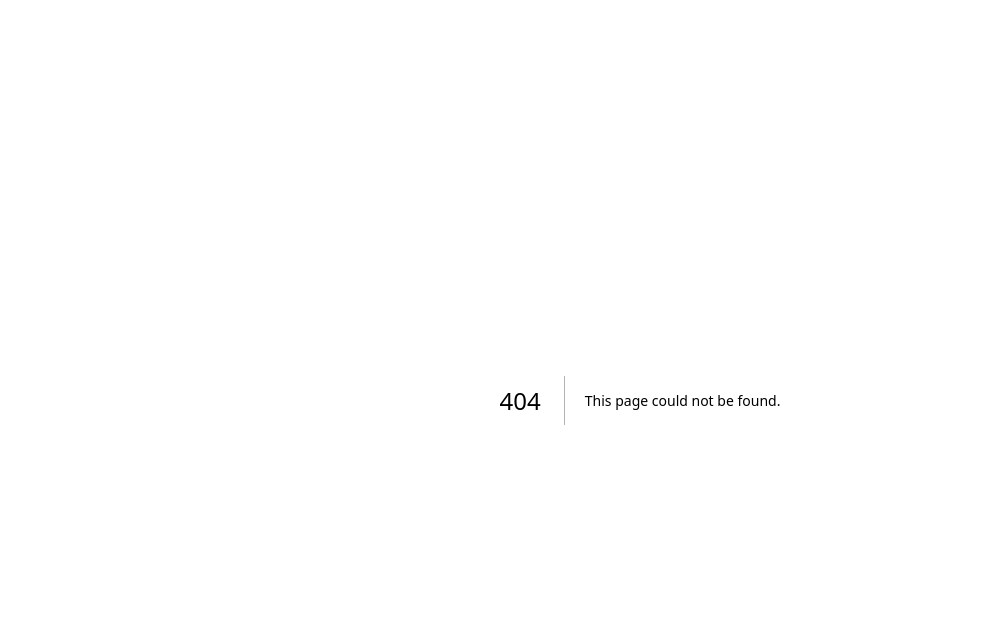
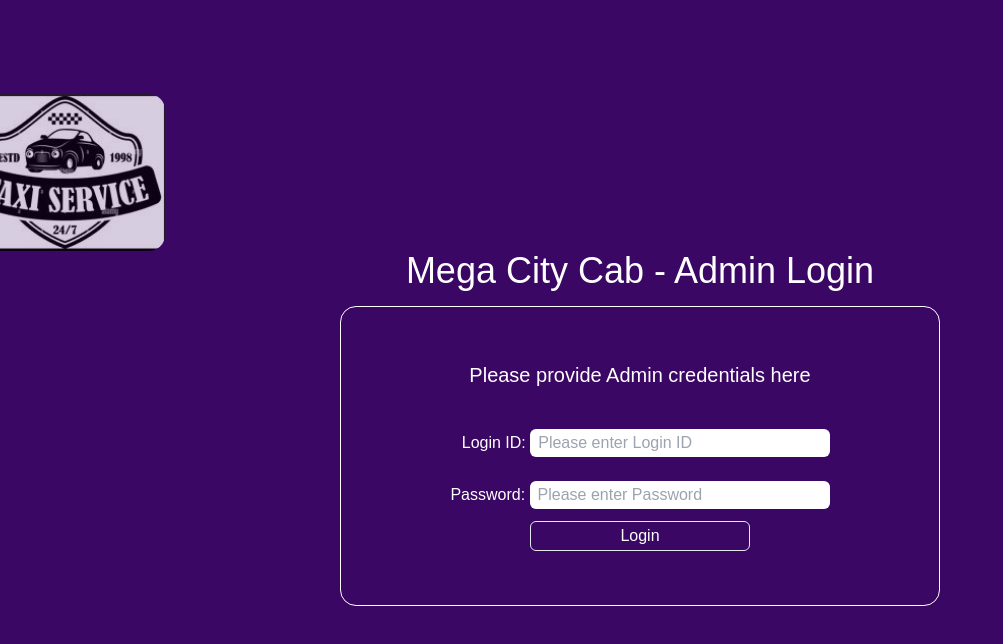
Before and after one commit to AKILADILSHANED/mega_city_cabs_frontend_admin, a Next.js app: page /AdminLogin in a window 1280 px wide. Before the commit this address had no page. Shown: the top 644 px of the page, without its empty margins (0-1003 px from the left). Built offline with nearby package versions, Linux system fonts and the light colour scheme.

Commit message:
Created Admin Loign UI

```diff
--- /dev/null
+++ b/app/AdminDashBoard/page.jsx
@@ -0,0 +1,24 @@
+import React from 'react'
+
+export default function AdminDashBoard() {
+  return (
+    <div>
+        <div className='bg-purple-800 h-[50px] mt-2 ml-1 mr-1 shadow-md flex items-center justify-center text-2xl font-bold'>
+            <label className='text-white'>Welcome to Mega Cabs Serivce Admin Panel</label>
+        </div>
+
+        <div className='flex flex-col mt-1 ml-1'>
+            <div className='bg-purple-900 text-white w-[260px] h-[35px] flex items-center justify-center hover:bg-purple-800'>
+                <label>Admin Modules</label>
+            </div>
+            <div className='shadow-lg w-[260px] h-[530px] border'>
+
+            </div>
+        </div>
+
+        <div className='shadow-lg w-[1080px] h-[565px] ml-[280px] mt-[-565px] border'>
+
+        </div>
+    </div>
+  )
+}
--- /dev/null
+++ b/app/AdminLogin/page.jsx
@@ -0,0 +1,95 @@
+"use client";
+import React, { useState } from "react";
+import { useRouter } from "next/navigation";
+
+export default function AdminLogin() {
+  const router = useRouter();
+  const [loginID, setLoginID] = useState("");
+  const [password, setPassword] = useState("");
+  const [error, setError] = useState("");
+
+  const handleSubmit = async (e) => {
+    const adminUsername = loginID;
+    const adminPassword = password;
+
+    e.preventDefault();
+
+    const url = `http://localhost:8080/api/v1/admin/admin-login?userName=${encodeURIComponent(
+      adminUsername
+    )}&password=${encodeURIComponent(adminPassword)}`;
+    try {
+      const request = await fetch(url, {
+        method: "POST",
+      });
+
+      if (request.ok) {
+        const result = await request.json();
+        if (result == true) {
+            router.push("/AdminDashBoard")
+        } else {
+          setError("Error: Please provide valid admin credentials.");
+        }
+      } else {
+        alert("Error in login. Please contact admin.");
+      }
+    } catch (error) {
+      alert(error);
+    }
+  };
+
+  return (
+    <div>
+      <div className=" flex flex-col items-center justify-center bg-purple-950 min-h-screen">
+        <img
+          src="/logo.JPG"
+          alt="img"
+          className="ml-[-1150px] mt-[-100px] rounded-2xl w-[200px] opacity-80"
+        />
+
+        <div className="text-white text-4xl mb-[15px] mt-[-50]">
+          Mega City Cab - Admin Login
+        </div>
+        <form onSubmit={handleSubmit}>
+          <div className="flex flex-col items-center justify-center border border-white h-[300px] w-[600px] rounded-2xl">
+            <div className="text-white text-xl mb-10">
+              Please provide Admin credentials here
+            </div>
+            <div>
+              <label className="text-white ml-3">Login ID: </label>
+              <input
+                type="text"
+                value={loginID}
+                onChange={(e) => setLoginID(e.target.value)}
+                className="rounded-md h-7 w-[300px] px-2"
+                placeholder="Please enter Login ID"
+              />
+            </div>
+            <br />
+            <div>
+              <label className="text-white">Password: </label>
+              <input
+                type="password"
+                value={password}
+                onChange={(e) => setPassword(e.target.value)}
+                className="rounded-md h-7 w-[300px] px-2"
+                placeholder="Please enter Password"
+              />
+            </div>
+
+            <div>
+              <button
+                type="submit"
+                className="text-white border h-[30px] w-[220px] mt-3 rounded-md hover:bg-slate-400 hover:text-black">
+                Login
+              </button>
+            </div>
+
+            <div>
+              <label className="text-red-500 hover:text-white">{error}</label>
+            </div>
+          </div>
+        </form>
+      </div>
+    </div>
+  );
+}
--- a/app/page.js
+++ b/app/page.js
@@ -1,9 +1,10 @@
-import Image from "next/image";
+
+import AdminLogin from "./AdminLogin/page";
 
 export default function Home() {
   return (
     <div>
-
+      <AdminLogin/>
     </div>
   );
 }
```
Also changed, not shown: public/logo.JPG (added).
